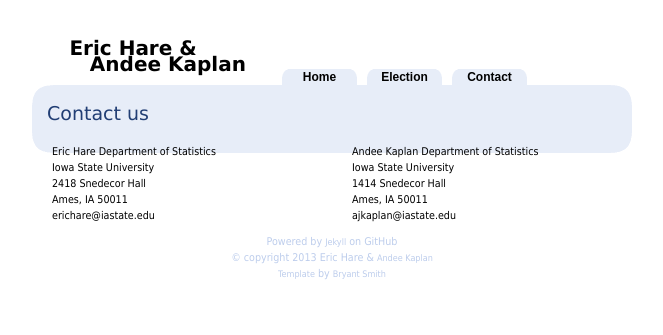
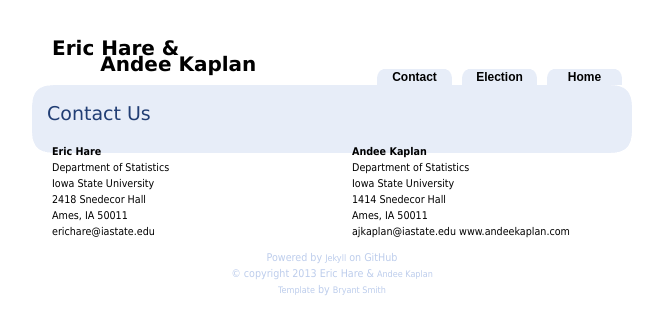
Before and after one commit to erichare/harekaplan.github.com, a Jekyll site: the page built from contact.html, in a window 1280 px wide. Shown: the top 335 px of the page, without its empty margins (303-966 px from the left). Built offline with Jekyll 4.4.1, drawn with Linux system fonts in a browser that asks for light colours; Markdown is read by kramdown in place of the engine named in the settings.

Commit message:
images/layout changes

```diff
--- a/_layouts/default.html
+++ b/_layouts/default.html
@@ -10,11 +10,12 @@
   <meta name="Author" content="Eric Hare - erichare@iastate.edu; Andee Kaplan - ajkaplan@iastate.edu" />
   <meta name="Robots" content="index,follow" />
   	<link rel="stylesheet" type="text/css" href="{{ page.root }}css/BlueBliss/bluebliss.css" />
+	<link rel="icon" type="image/jpg" href="images/icon.png" />
 </head>
 <body>
 <div id="mainContentArea">
 	<div id="contentBox">
-        <div id="title">Eric Hare & &nbsp;&nbsp;&nbsp; <br /> &nbsp;&nbsp;&nbsp;&nbsp;&nbsp; Andee Kaplan</div>
+        <div id="title">Eric Hare & &nbsp;&nbsp;&nbsp;&nbsp;&nbsp;&nbsp;&nbsp;&nbsp; <br /> &nbsp;&nbsp;&nbsp;&nbsp;&nbsp;&nbsp;&nbsp;&nbsp; Andee Kaplan</div>
 
         <div id="linkGroup">
             <div class="link"><a href="index.html">Home</a></div>
--- a/contact.html
+++ b/contact.html
@@ -1,12 +1,12 @@
 ---
 layout: default
-title: Contact us
+title: Contact Us
 root: ""
 ---
 <div class="container" >
 	<div id="leftbox" >
 		<p>
-		Eric Hare
+		<strong>Eric Hare</strong> <br />
 		Department of Statistics <br/>
 		Iowa State University <br/>
 		2418 Snedecor Hall <br/>
@@ -16,12 +16,13 @@
 	</div>
 	<div id="rightbox">
 		<p>
-		Andee Kaplan
+		<strong>Andee Kaplan</strong> <br/>
 		Department of Statistics <br/>
 		Iowa State University <br/>
 		1414 Snedecor Hall <br/>
 		Ames, IA 50011 <br/>
 		<a href="mailto:ajkaplan@iastate.edu">ajkaplan@iastate.edu</a>
+		<a href="http://www.andeekaplan.com">www.andeekaplan.com</a>
 		</p>
 	</div>
 </div>
--- a/css/BlueBliss/bluebliss.css
+++ b/css/BlueBliss/bluebliss.css
@@ -41,7 +41,7 @@
 {
 width:75px;
 margin-right:10px;
-float: left;
+float: right;
 margin-top:44px;
 text-align:center;
 font-family:Georgia, "Times New Roman", Times, serif;
--- a/index.html
+++ b/index.html
@@ -6,4 +6,4 @@
 <p>
 This is the homepage for projects and supplementary materials produced by Eric and Andee.
 </p>
-<img src="images/pretty_plot.png" alt="Pretty graphs." width="500px"/>
+<img src="images/pretty_plot.png" alt="Pretty graphs." width="575px"/>
```
Also changed, not shown: images/icon.png (added), 1 other file.
